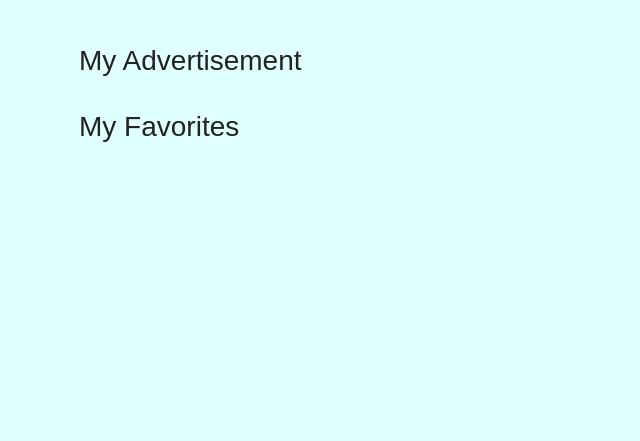
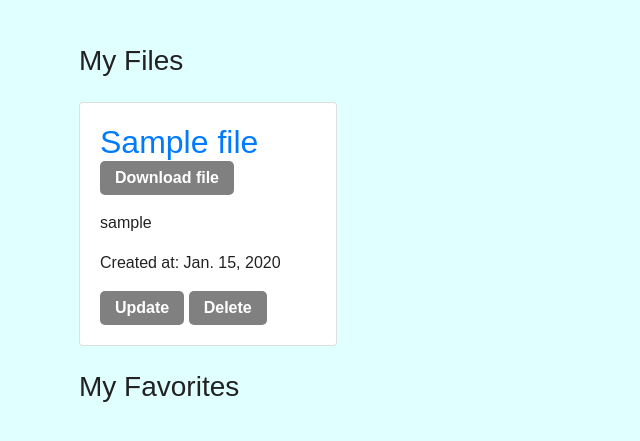
Before and after one commit to alisher1989/exam_12, a Django app: page /profile/1/ in a window 1280 px wide. Shown: the part 336-777 px from the top of the page, without its empty margins (0-640 px from the left). Run offline with Django 3.2, Linux system fonts and the light colour scheme; a user stored in the database is signed in; tables that the repository leaves empty hold one stand-in row (values such as "Sample post"); grey boxes marked "Sample" are stand-in pictures; some libraries are stand-ins or nearby versions.

Commit message:
Fixed error in accounts

```diff
--- a/source/accounts/models.py
+++ b/source/accounts/models.py
@@ -16,6 +16,7 @@
     avatar = models.ImageField(null=True, blank=True, upload_to='user_pics', verbose_name='Аватар')
     user = models.OneToOneField(User, related_name='profile', on_delete=models.CASCADE, verbose_name='Пользователь')
     about_user = models.TextField(null=True, blank=True, verbose_name='О себе')
+    number = models.CharField(max_length=50, null=False, blank=False)
 
     def __str__(self):
         return self.user.get_full_name() + "'s Profile"
--- a/source/accounts/templates/user_detail.html
+++ b/source/accounts/templates/user_detail.html
@@ -24,20 +24,20 @@
     <p>Number: <b>{{ user_obj.profile.number}}</b></p>
 
     <br>
-    <h3>My Advertisement</h3>
+    <h3>My Files</h3>
     <div class="row">
-        {% for item in user_obj.advertisement_set.all %}
+        {% for item in files %}
             <div class="col-12 col-sm-6 col-md-4 col-lg-3 mt-3" id="test_1{{ item.pk }}">
                 <div class="card">
                     <div class="card-body">
-                        <a href="{% url 'webapp:adver_detail_view' item.pk %}"><h2 class="card-text card-link">
-                            {{ item.description }}
+                        <a href="{% url 'webapp:file_detail_view' item.pk %}"><h2 class="card-text card-link">
+                            {{ item.name }}
                         </h2></a>
+                        <p><a href="http://localhost:8000/uploads/{{ item.file }}" type="button" class="btn btn-info">Download file</a></p>
                         <p class="card-text">{{ item.author }}</p>
-                        <p class="card-text text-right"><b>Description: </b>{{ item.description }}</p>
-                        <p>{{ item.created_at }}</p>
-                        <a href="{% url 'webapp:update_adver' item.pk %}">Update</a>
-                        <a href="{% url 'webapp:delete_adver' item.pk %}">Delete</a>
+                        <p>Created at: {{ item.created_at }}</p>
+                        <a href="{% url 'webapp:update_file' item.pk %}" type="button" class="btn btn-info">Update</a>
+                        <a href="{% url 'webapp:delete_file' item.pk %}" type="button" class="btn btn-info">Delete</a>
 
                     </div>
                 </div>
@@ -101,7 +101,7 @@
             });
         }
 
-        function DeleteFromFav(event, pk) {
+        function DeleteFromPrivate(event, pk) {
             event.preventDefault();
             console.log('start', pk);
             let csrftoken = getCookie('csrftoken');
--- a/source/accounts/views.py
+++ b/source/accounts/views.py
@@ -10,6 +10,7 @@
 
 from accounts.forms import SignUpForm, UserChangeForm, UserChangePasswordForm, UserPasswordResetForm
 from accounts.models import Token, Profile
+from webapp.models import File
 
 
 def send_token(user, subject, message, redirect_url):
@@ -92,6 +93,15 @@
     model = User
     template_name = 'user_detail.html'
     context_object_name = 'user_obj'
+
+    def get_context_data(self, *, object_list=None, **kwargs):
+        context = super().get_context_data(**kwargs)
+        user = User.objects.get(id=self.kwargs['pk'])
+        if self.request.user == user:
+            context['files'] = File.objects.filter(author=user)
+        else:
+            context['files'] = File.objects.filter(author=user, file_status='common')
+        return context
 
 
 class UserChangeView(UserPassesTestMixin, UpdateView):
```
Also changed, not shown: source/main/settings.py (+12 -12 lines).
